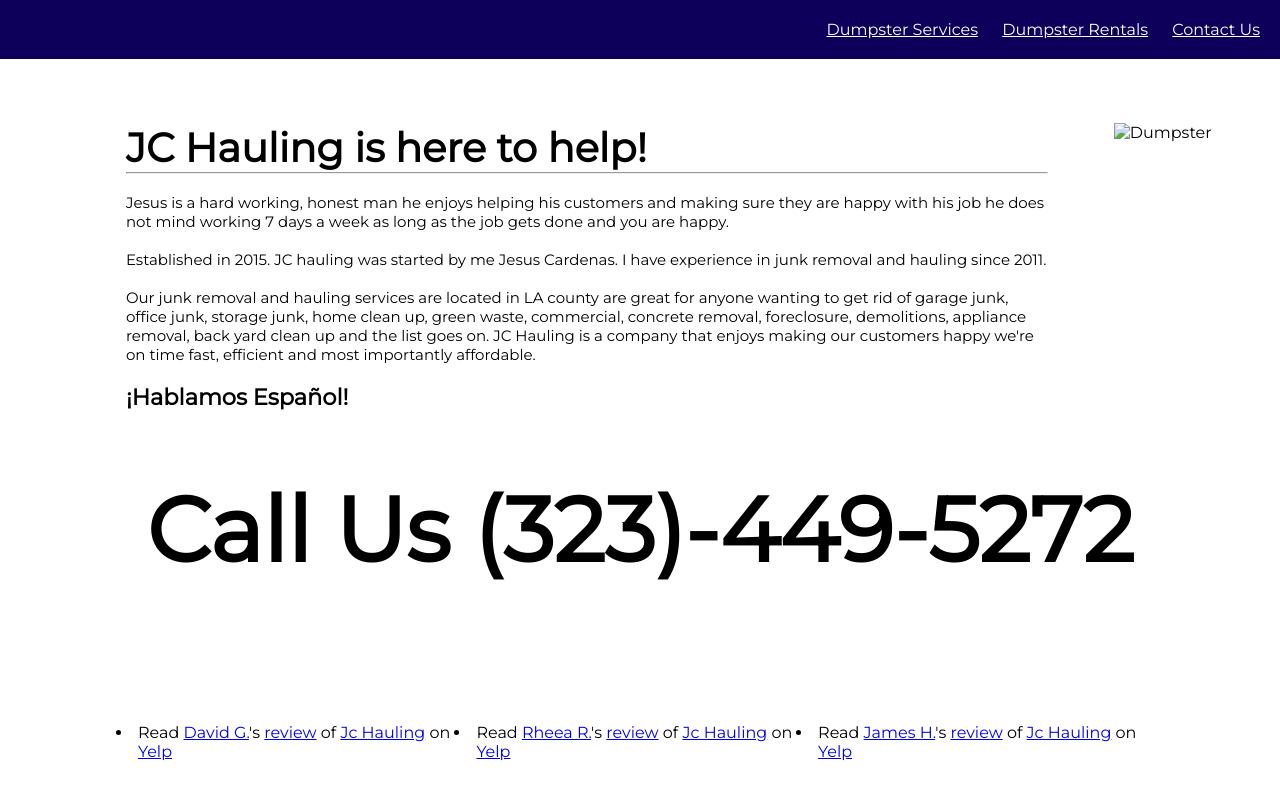
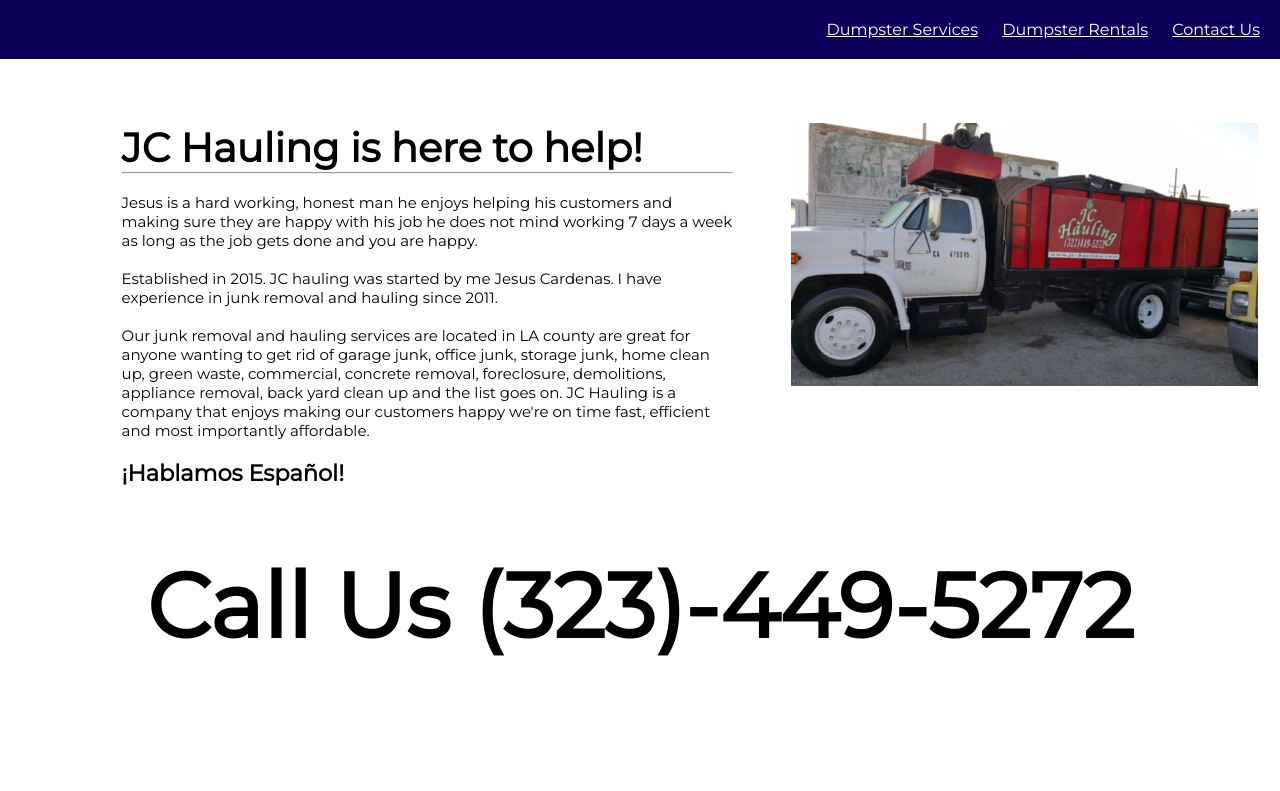
Before and after one commit to Ileanacz/JC, a website: page index.html in a window 1280 px wide. Shown: the top 791 px of the page. Drawn offline with Linux system fonts and the light colour scheme; a script that the page names is missing.

Commit message:
Update index.html

```diff
--- a/index.html
+++ b/index.html
@@ -54,7 +54,7 @@
             </div>
             <figure class="img">
                 <div class="picture">
-                    <img src="./img/dump.jpeg" alt="Dumpster" style="width: 110%">
+                    <img src="./dump.jpeg" alt="Dumpster" style="width: 110%">
                 </div>
             </figure>
         </article>
```
